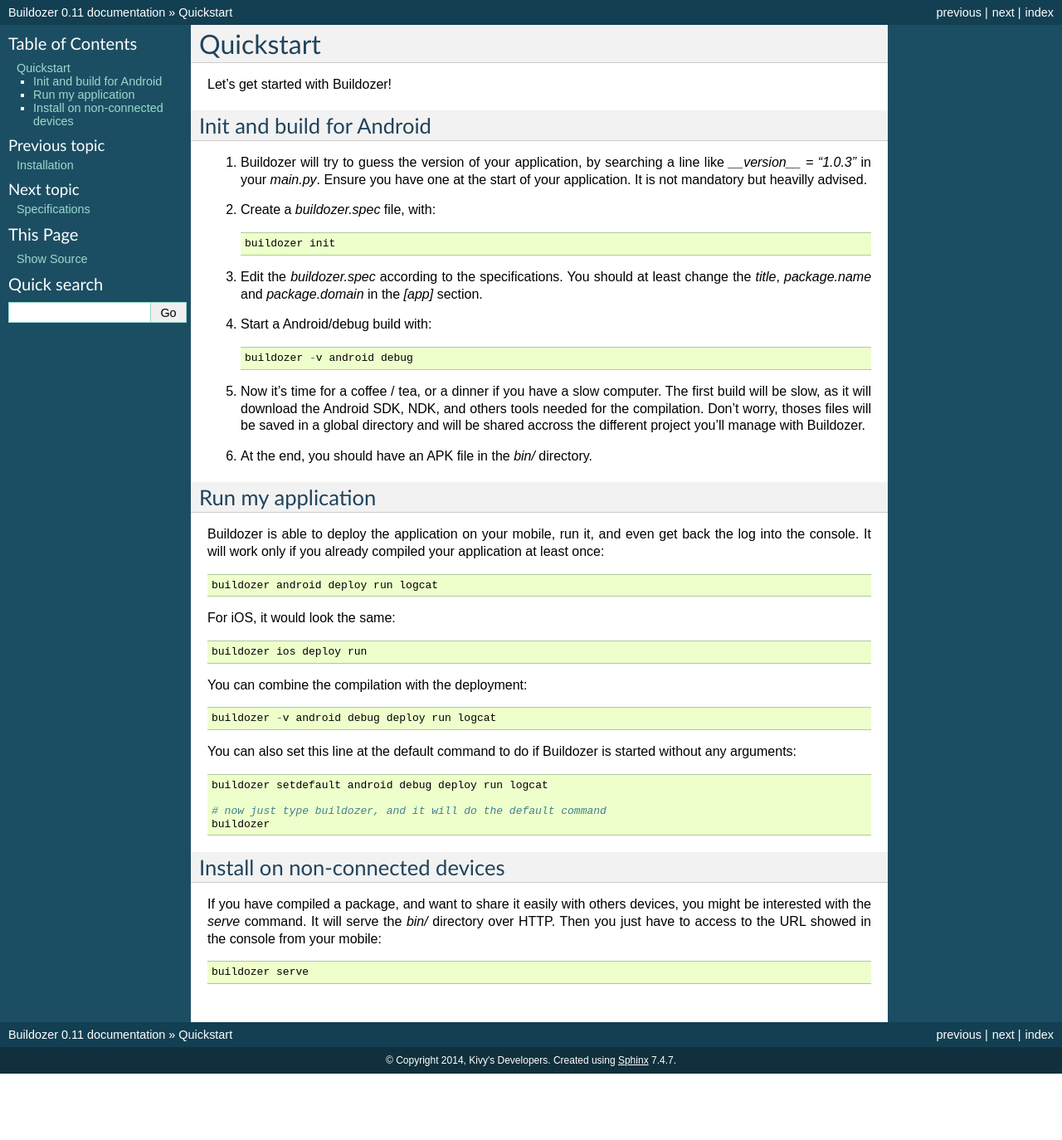
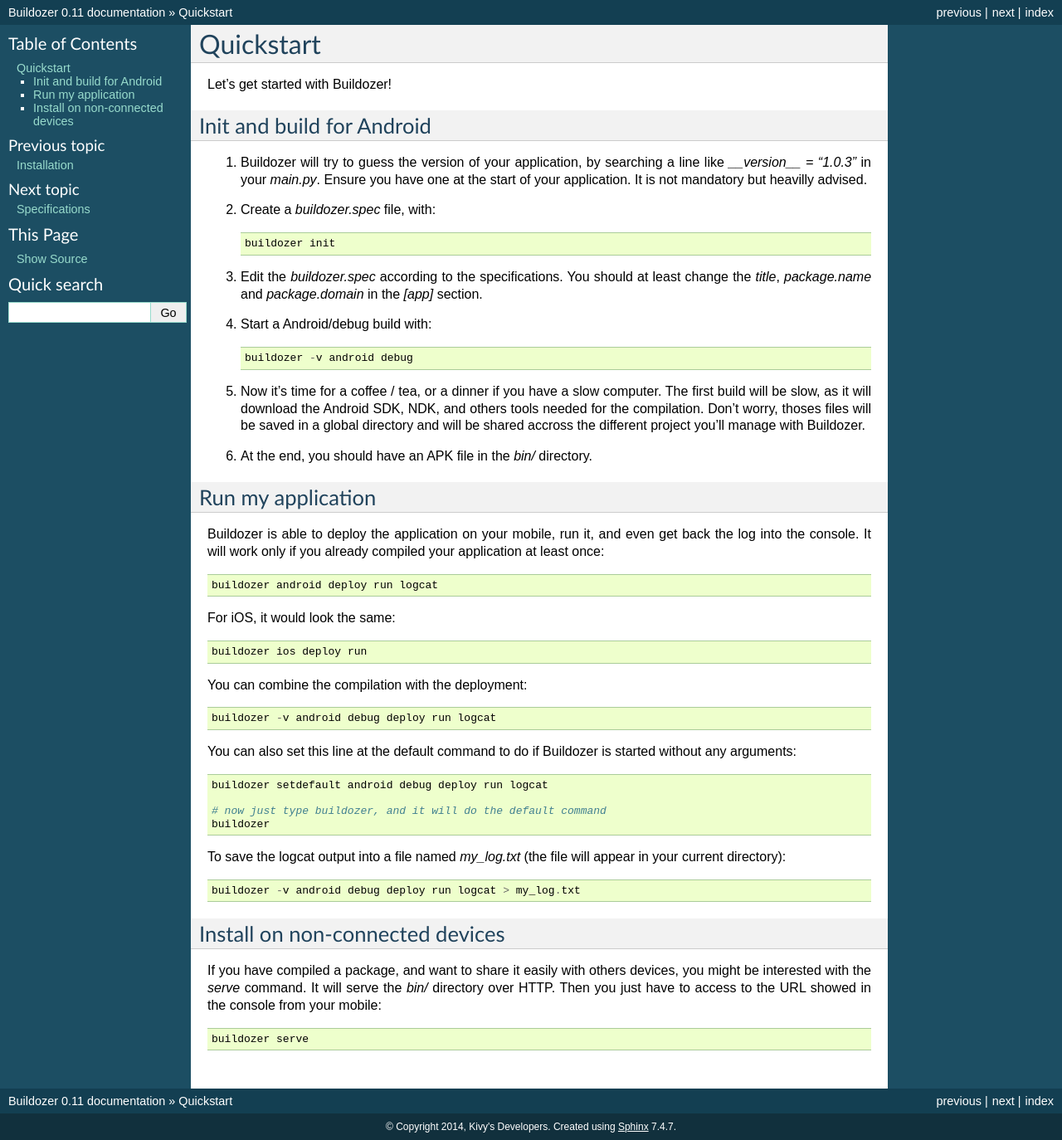
Before and after one commit to renabriseno68/flutter-doc-build-ozer-test, a Sphinx documentation site: the page built from docs/source/quickstart.rst, in a window 1280 px wide. Shown: the whole page at 83% size. Built offline with Sphinx 7.4.7, drawn with Linux system fonts in a browser that asks for light colours; before the commit the page ends 1294 px from its top, so only the background shows below that.

Commit message:
Add logcat to file instructions (#398)
* Update quickstart.rst

Saving the logcat data to a file should be mentioned.

* Update quickstart.rst

```diff
--- a/docs/source/quickstart.rst
+++ b/docs/source/quickstart.rst
@@ -56,6 +56,9 @@ without any arguments::
     # now just type buildozer, and it will do the default command
     buildozer
 
+To save the logcat output into a file named `my_log.txt` (the file will appear in your current directory)::
+
+    buildozer -v android debug deploy run logcat > my_log.txt
 
 Install on non-connected devices
 --------------------------------
```
